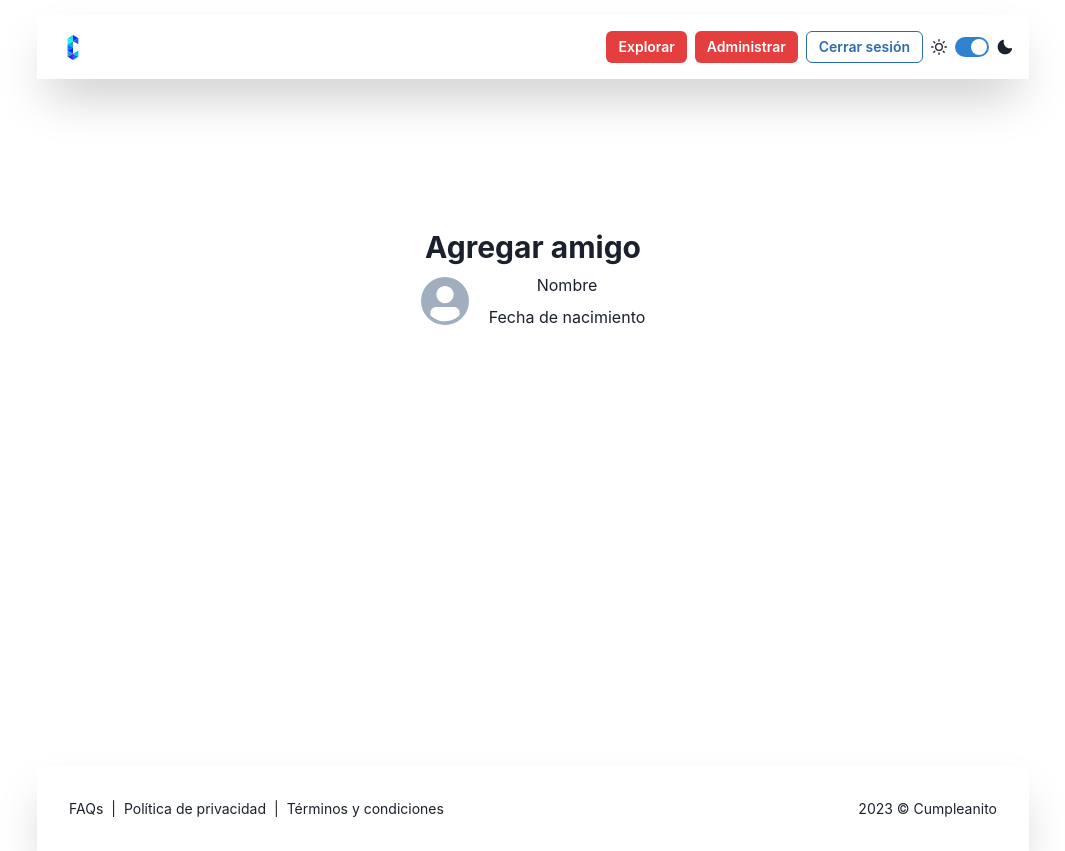
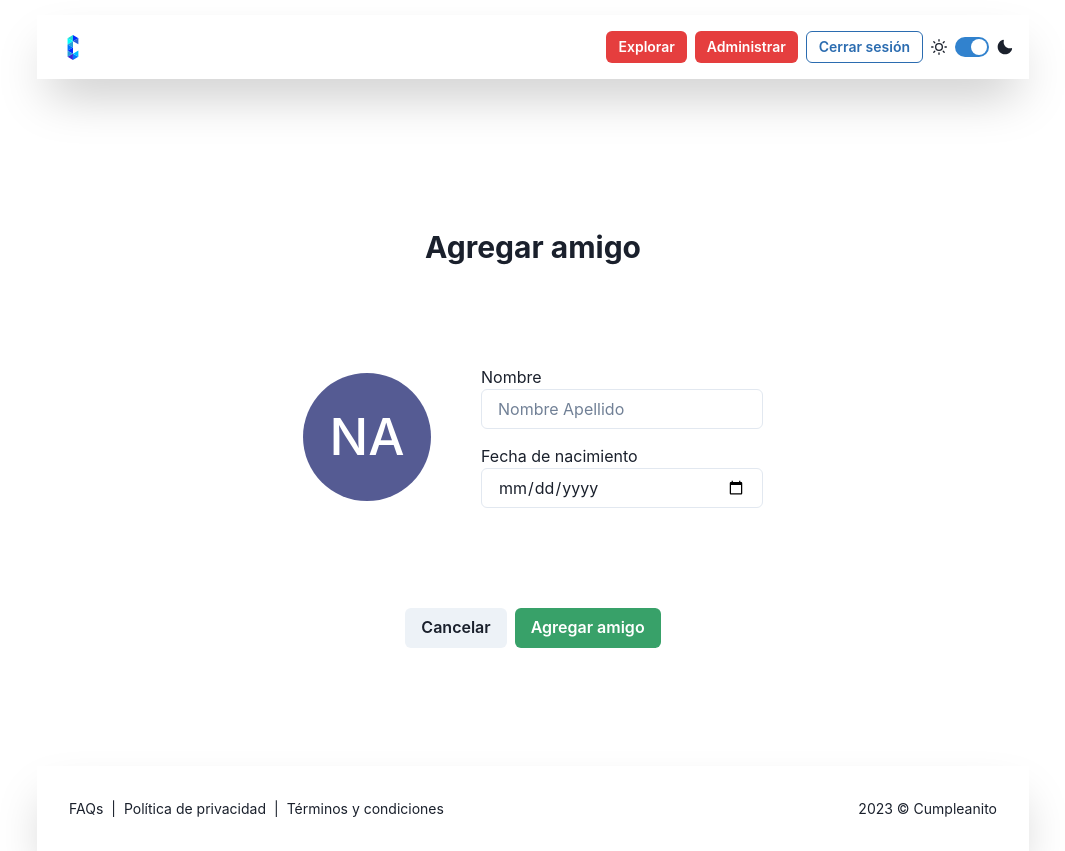
Before and after one commit to francocampaiola/cumpleanito, a Next.js app: page /manage/add-friend in a window 1280 px wide. Shown: the whole page, without its empty margins (107-1172 px from the left). Built offline with nearby package versions, Linux system fonts and the light colour scheme.

Commit message:
add and fix AddFriend component

```diff
--- a/components/friend/FriendCard/FriendCard.tsx
+++ b/components/friend/FriendCard/FriendCard.tsx
@@ -17,7 +17,6 @@ export const FriendCard = () => {
                     </HStack>
                 </Stack>
             </CardBody>
-            <Divider />
         </Card>
     )
 }
--- a/src/pages/manage/add-friend/index.tsx
+++ b/src/pages/manage/add-friend/index.tsx
@@ -1,4 +1,4 @@
-import { Avatar, Box, Container, Heading, HStack, Text, VStack } from '@chakra-ui/react'
+import { Avatar, Box, Button, Container, Heading, HStack, Input, Spacer, Text, VStack } from '@chakra-ui/react'
 import { MainLayout } from 'components/layouts'
 import React from 'react'
 
@@ -11,28 +11,30 @@ const AddFriend = () => {
             linkButton='/'
         >
             <Container maxW={'5xl'} h={'2xl'}>
-                {/* <VStack marginTop={'10%'} spacing={'5%'} marginBottom={'36%'}>
-                    <Heading fontSize={'3xl'}>Agregar amigo</Heading>
-                    <VStack spacing={10} w={'50%'}>
-                        <VStack w={'100%'}>
-                            <Input size={'md'} placeholder='Correo electrónico o nombre de usuario'></Input>
-                            <Input size={'md'} placeholder='Contraseña'></Input>
-                        </VStack>
-                        <Button colorScheme={'blue'}>Continuar</Button>
-                    </VStack>
-                </VStack> */}
-                <VStack>
+                <VStack spacing={'100px'}>
                     <Heading fontSize={'3xl'} marginTop={'150px'}>Agregar amigo</Heading>
-                    <HStack justifyContent={'center'} spacing={5}>
+                    <HStack justifyContent={'center'} spacing={'50px'}>
                         <Box>
-                            <Avatar />
+                            <Avatar size={'2xl'} name={'Nombre Apellido'} />
                         </Box>
                         <Box>
-                            <VStack>
-                                <Text>Nombre</Text>
-                                <Text>Fecha de nacimiento</Text>
-                            </VStack>
+                                <Box marginBottom={'15px'}>
+                                        <Text textAlign={'left'}>Nombre</Text>
+                                        <Input required placeholder='Nombre Apellido'></Input>
+                                </Box>
+                                <Box>
+                                        <Text>Fecha de nacimiento</Text>
+                                        <Input required type={'date'}></Input>
+                                </Box>
                         </Box>
+                    </HStack>
+                    <HStack>
+                        <Button>
+                            Cancelar
+                        </Button>
+                        <Button colorScheme={'green'}>
+                            Agregar amigo
+                        </Button>
                     </HStack>
                 </VStack>
             </Container>
--- a/src/pages/manage/index.tsx
+++ b/src/pages/manage/index.tsx
@@ -20,7 +20,7 @@ const Manage = () => {
                     <Flex w={'2xl'} p={2}>
                         <Spacer />
                         <Link href={'/manage/add-friend'}>
-                            <Button size={'xs'} bgColor={'green.600'} textColor={'white'}>Agregar amigos</Button>
+                            <Button size={'xs'} bgColor={'green.600'} textColor={'white'}>Agregar amigo</Button>
                         </Link>
                     </Flex>
                     <Friends />
```
